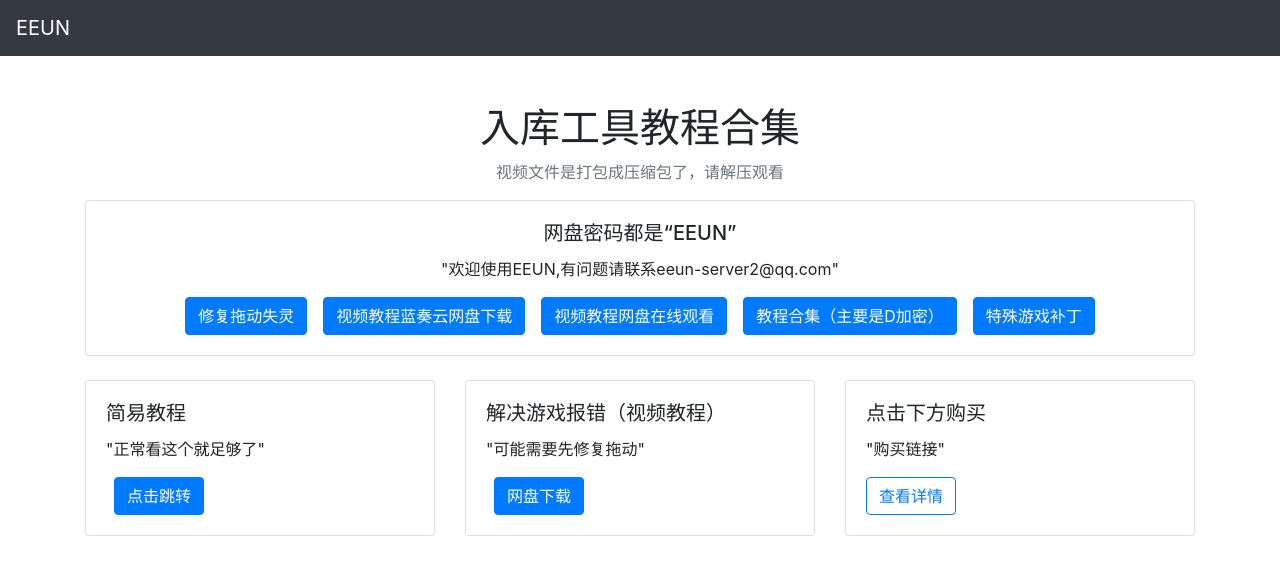
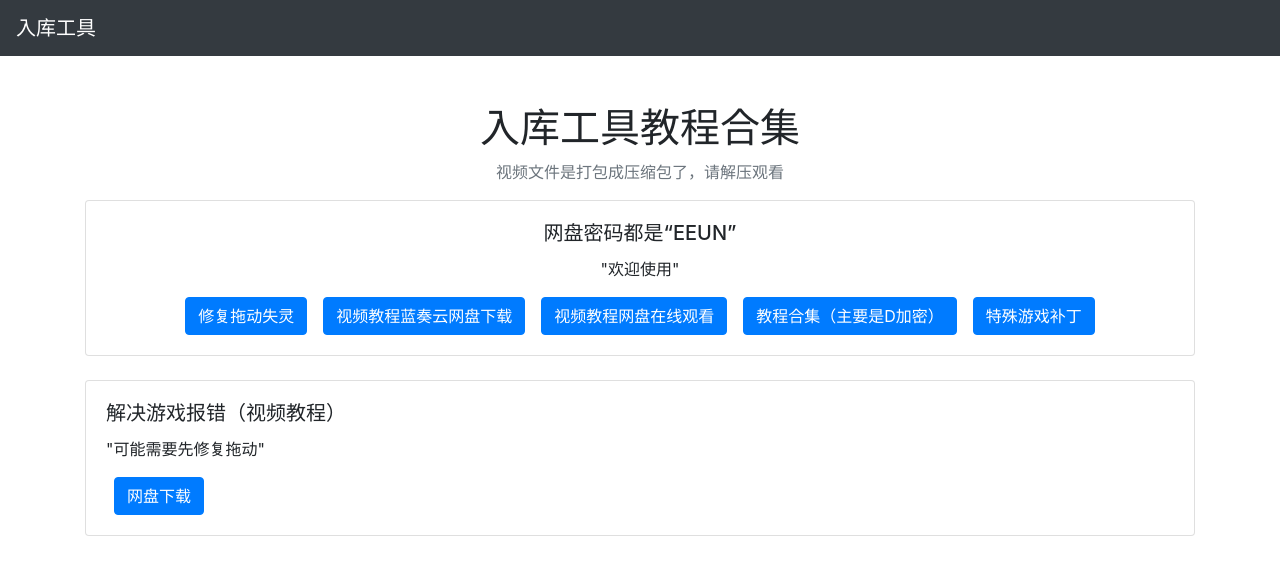
Before and after one commit to EEUNLOCK/usage, a plain HTML site: page index.html in a window 1280 px wide. Drawn offline with nearby package versions, Linux system fonts and the light colour scheme.

Commit message:
Update index.html

```diff
--- a/index.html
+++ b/index.html
@@ -10,7 +10,7 @@
 </head>
 <body>
     <nav class="navbar navbar-expand-lg navbar-dark bg-dark">
-        <a class="navbar-brand" href="#">EEUN</a>
+        <a class="navbar-brand" href="#">入库工具</a>
     </nav>
     <div class="container my-5">
         <h1 class="text-center">入库工具教程合集</h1>
@@ -18,7 +18,7 @@
         <div class="card mb-4" id="about">
             <div class="card-body text-center">
                 <h5 class="card-title">网盘密码都是“EEUN”</h5>
-                <p class="card-text">"欢迎使用EEUN,有问题请联系eeun-server2@qq.com"</p>
+                <p class="card-text">"欢迎使用"</p>
                 <!-- 按钮居中 -->
                 <div class="d-flex justify-content-center">
                     <a href="https://wwzh.lanzoup.com/i2ZvI2etslpa" target="_blank" class="btn btn-primary mx-2">修复拖动失灵</a>
@@ -30,15 +30,6 @@
             </div>
         </div>
         <!-- 展示卡片 -->
-        <div class="card-deck" id="projects">
-            <div class="card">
-                <div class="card-body">
-                    <h5 class="card-title">简易教程</h5>
-                    <p class="card-text">"正常看这个就足够了"</p>
-                    <!-- 下载 -->
-                    <a href="https://www.kdocs.cn/l/cisEw0ar50XL" target="_blank" class="btn btn-primary mx-2">点击跳转</a>
-                </div>
-            </div>
             <div class="card">
                 <div class="card-body">
                     <h5 class="card-title">解决游戏报错（视频教程）</h5>
@@ -47,14 +38,6 @@
                     <a href="https://wwzh.lanzoup.com/iJvMH2etr6xc" target="_blank" class="btn btn-primary mx-2">网盘下载</a>
                 </div>
             </div>
-            <div class="card">
-                <div class="card-body">
-                    <h5 class="card-title">点击下方购买</h5>
-                    <p class="card-text">"购买链接"</p>
-                    <!-- 跳转 -->
-                    <a href="https://www.shiyuei.cn/links/896ADE59" target="_blank" class="btn btn-outline-primary">查看详情</a>
-                </div>
-            </div>
         </div>
     </div>
 </body>
```
